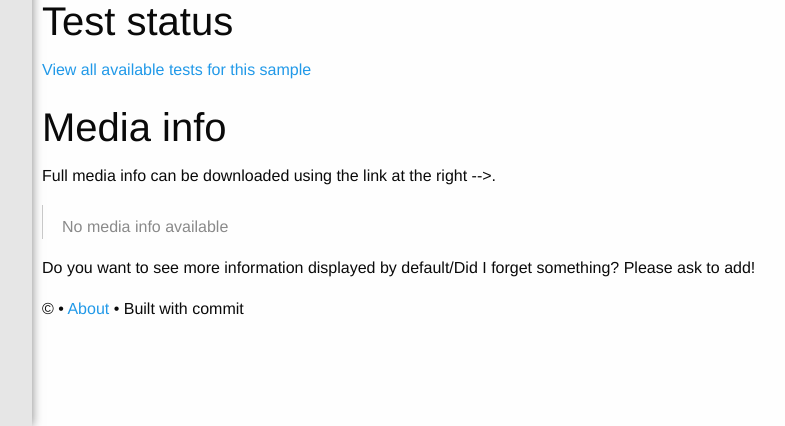
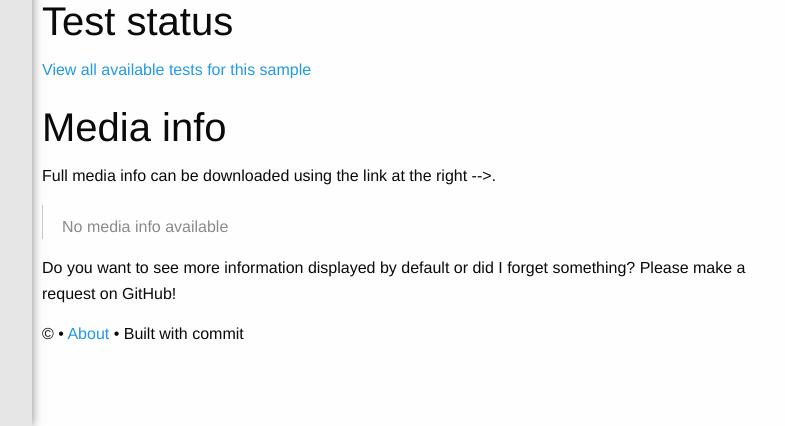
Before and after one commit to CCExtractor/sample-platform, a Python web app: template templates/sample/sample_info.html in a window 1280 px wide. Shown: the part 374-800 px from the top of the page, without its empty margins (218-1003 px from the left). Run offline with Jinja, Linux system fonts and the light colour scheme; the template is opened without the code that fills it, so the values that code supplies are empty; some libraries are stand-ins or nearby versions.

Commit message:
Change wording for missing media info details

```diff
--- a/templates/sample/sample_info.html
+++ b/templates/sample/sample_info.html
@@ -69,7 +69,7 @@
                         <p>No media info available</p>
                     {% endif %}
                 </blockquote>
-                <p class="small">Do you want to see more information displayed by default/Did I forget something? Please ask to add!</p>
+                <p class="small">Do you want to see more information displayed by default or did I forget something? Please make a request on GitHub!</p>
             </div>
             <div class="column medium-3">
             <h5>Actions</h5>
```
